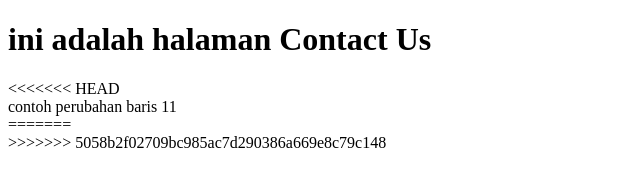
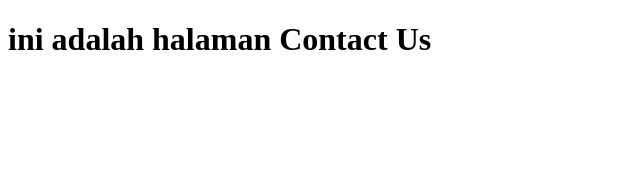
Before and after one commit to CyberTime01/CompanyProfile, a plain HTML site: page contact-us.html in a window 1280 px wide. Shown: the whole page, without its empty margins (0-640 px from the left). Drawn offline with Linux system fonts and the light colour scheme.

Commit message:
fixing update conflict halaman contact

```diff
--- a/contact-us.html
+++ b/contact-us.html
@@ -8,10 +8,6 @@
   <body>
     <h1>ini adalah halaman Contact Us</h1>
 
-<<<<<<< HEAD
-    <div>contoh perubahan baris 11</div>
-=======
     <form action=""></form>
->>>>>>> 5058b2f02709bc985ac7d290386a669e8c79c148
   </body>
 </html>
```
